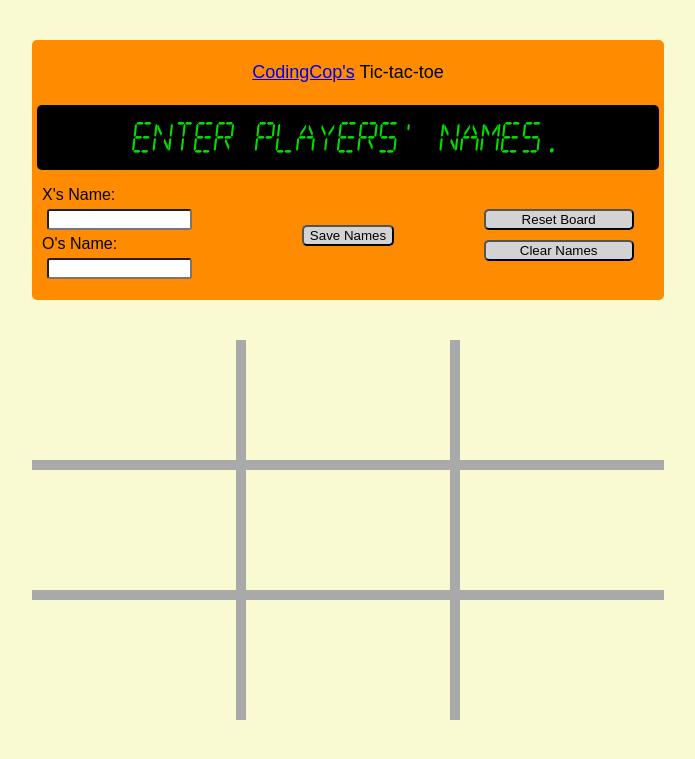
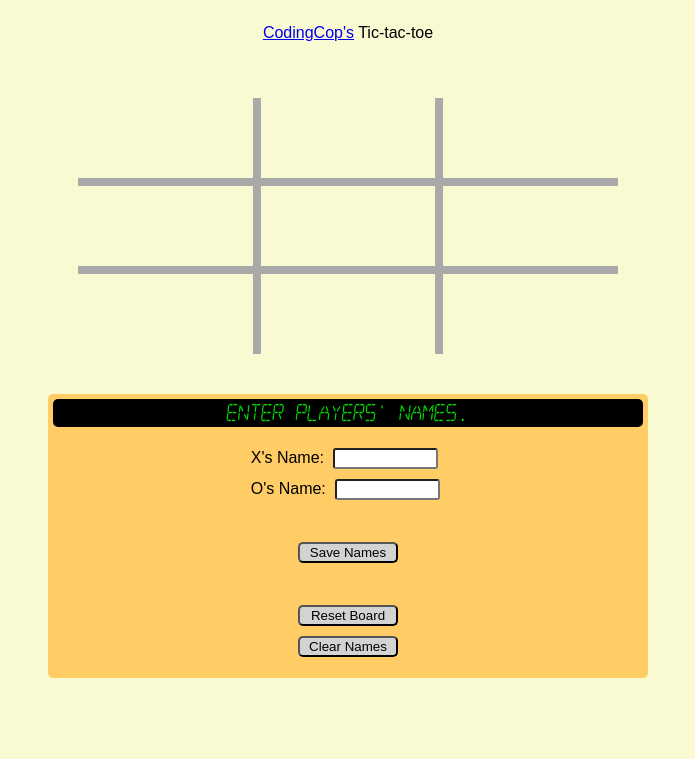
Before and after one commit to cleve703/tic-tac-toe, a PHP site: page / in a window 1280 px wide. Shown: the top 759 px of the page, without its empty margins (292-987 px from the left). Run offline with PHP 8.4, Linux system fonts and the light colour scheme.

Commit message:
redesigned html/css for mobile optimization

```diff
--- a/index.html
+++ b/index.html
@@ -8,15 +8,18 @@
   </head>
   <body>
 <body>
-  <div class="message-board-container">
-    <div class="message-board" id="message-board-label">
+  <div class="master-grid">
+    <div class="header" id="message-board-label">
       <p><a href="https://codingcop.com" target="_blank">CodingCop's</a> Tic-tac-toe</p>
     </div>
+    <div class="message-board-container">
+      <div class="message-board" id="message-board-screen">
         <div class="message-board" id="message-board-message"></div>
+      </div>
       <div class="message-board" id="message-board-form">
         <ul>
-        <li>X's Name: <span id="xName" class="name-static"></span><input class="name-field" type="text" name="name" id="playerX" size="15"/></li>
-        <li>O's Name: <span id="oName" class="name-static"></span><input class="name-field" type="text" name="name" id="playerO" size="15"/></li>
+          <li>X's Name: <input class="name-field" type="text" name="name" id="playerX" size="10"/><span id="xName" class="name-static"></span></li>
+          <li>O's Name: <input class="name-field" type="text" name="name" id="playerO" size="10"/><span id="oName" class="name-static"></span></li>
         </ul>
       </div>
       <div class="message-board" id="message-board-save">
@@ -42,6 +45,7 @@
       <div class="board-square" id="7"></div>
       <div class="board-square" id="8"></div>
     </div>
+  </div>
     <script src="script.js"></script>
   </body>
 </html>
--- a/style.css
+++ b/style.css
@@ -1,4 +1,5 @@
 body {
+  box-sizing: border-box;
   background-color: lightgoldenrodyellow;
 }
 @font-face {
@@ -9,17 +10,29 @@ button {
   background-color: lightgray;
   border-radius: 5px;
   margin: 5px;
+  min-width: 100px
 }
 input {
   margin: 5px;
+  border-radius: 3px;
+}
+.master-grid {
+  margin-left: auto;
+  margin-right: auto;
+  display: grid;
+  grid-template-columns: 1;
+  grid-template-rows: 3;
+  max-width: 600px;
+}
+.header{
+  grid-template-rows: 1;
+  display: flex;
+  justify-content: center;
 }
 .message-board-container {
-  margin: 5vh 5%;
-  max-height: 35vh;
-  display: grid;
-  grid-template-columns: 1fr 1fr 1fr;
-  grid-template-rows: 1fr 1fr 2fr;
-  background-color: darkorange;
+  background-color: rgb(255,204,102);
+  grid-row: 3;
+  grid-column: 1;
   border-radius: 5px;
 }
 .name-field {
@@ -27,7 +40,7 @@ input {
 }
 .message-board {
   display: grid;
-  grid-column: 1 / 4;
+  grid-column: 1 / 2;
   align-content: center;
   justify-content: center;
   border-radius: 5px;
@@ -35,13 +48,18 @@ input {
 }
 #message-board-label {
   font-family: sans-serif;
-  font-size: large;
+  font-size: medium;
+}
+#message-board-screen {
+  margin-top:5px;
+  background-color: black;
+  grid-column: 1 / 2;
 }
 #message-board-message {
   font-family: "digital";
-  font-size: xx-large;
-  background-color: black;
+  font-size: large;
   color: rgb(0,222,0);
+  margin: 5px;
 }
 #message-board-form {
   grid-column: 1;
@@ -50,10 +68,12 @@ input {
   align-items: flex-end;
 }
 #message-board-save {
-  grid-column: 2;
+  grid-column: 1;
+  grid-row: 4;
 }
 #message-board-buttons {
-  grid-column: 3;
+  grid-column: 1;
+  grid-row: 5;
 }
 .message-board ul {
   list-style-type: none;
@@ -64,14 +84,15 @@ input {
   margin: 0 5px;
 }
 #message-board-buttons button {
-  min-width: 150px;
+  min-width: 100px;
 }
 .board-container {
+  grid-row: 2;
   margin: 5vh 5%;
   display: grid;
   grid-template-columns: 1fr 1fr 1fr;
-  grid-template-rows: 15vh 15vh 15vh;
-  grid-gap: 10px;
+  grid-template-rows: 10vh 10vh 10vh;
+  grid-gap: 8px;
   background-color: darkgray;
 }
 .board-square {
@@ -79,25 +100,9 @@ input {
   width: 100%;
   background-color: lightgoldenrodyellow;
   font-family: 'Cedarville Cursive', cursive;
-  line-height: 15vh;
-  font-size: 5rem;
+  line-height: 10vh;
+  font-size: 4rem;
   display: grid;
   align-content: center;
   justify-content: center;
 }
-@media only screen and (max-width: 780px) {
-  .message-board-container {
-    grid-template-rows: 4vh 10vh 20vh;
-  }
-  .board-container {
-    grid-template-rows: 15vh 15vh 15vh;
-  }
-}
-@media only screen and (min-width: 1280px) {
-  .message-board-container {
-    margin: 5vh 25%;
-  }
-  .board-container {
-    margin: 5vh 25%;
-  }
-}
```
Lines whose indentation alone changed are shown as unchanged.
